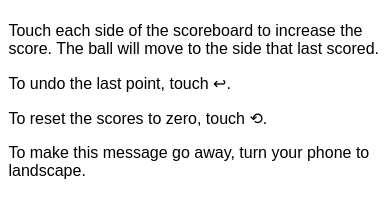
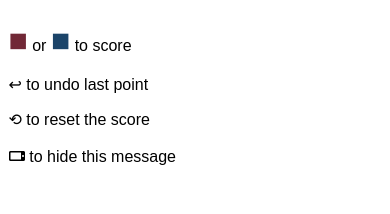
Before and after one commit to jgpaiva/scoreboard, a plain HTML site: page index.html in a window 390 px wide. Shown: the part 408-622 px from the top of the page. Drawn offline with Linux system fonts and the light colour scheme.

Commit message:
Slightly more cryptical instructions

```diff
--- a/index.html
+++ b/index.html
@@ -138,16 +138,16 @@
   </div>
   <div class="instructions">
     <p>
-      Touch each side of the scoreboard to increase the score. The ball will move to the side that last scored.
+      <span style="color: #712836; font-size: 2em">&#9632;</span> or <span style="color: #1B4469; font-size: 2em">&#9632;</span> to score
     </p>
     <p>
-      To undo the last point, touch ↩.
+      ↩ to undo last point
     </p>
     <p>
-      To reset the scores to zero, touch ⟲.
+      ⟲ to reset the score
     </p>
     <p>
-      To make this message go away, turn your phone to landscape.
+      <span><i class="fas fa-mobile-alt icon fa-rotate-270" style="margin: 0.2em"></i></span>  to hide this message
     </p>
   </div>
 </body>
```
